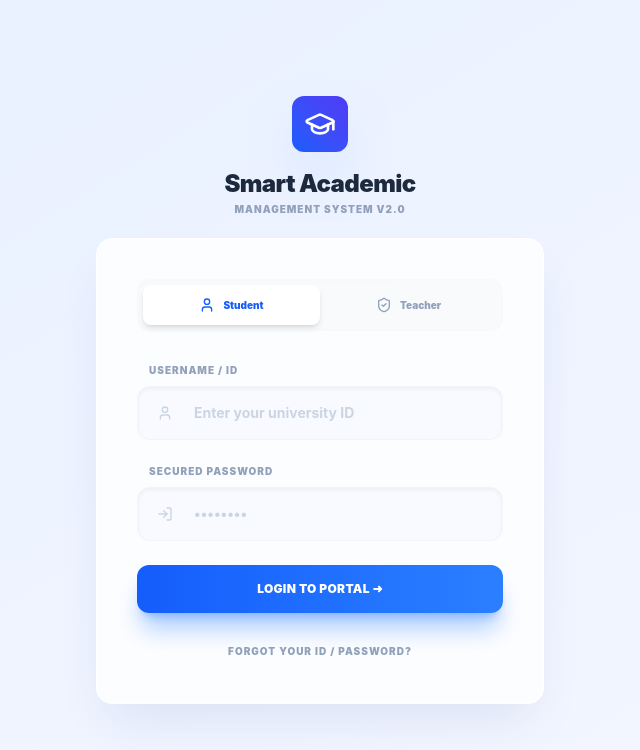
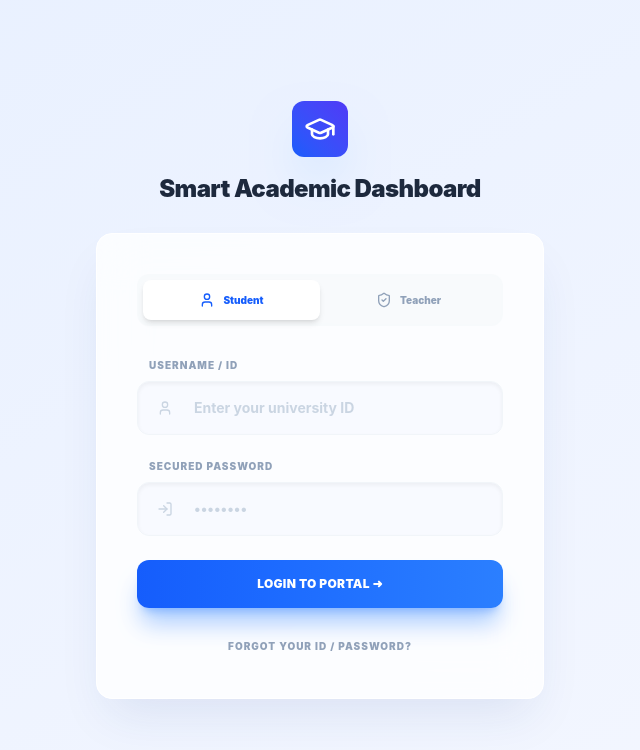
Before and after one commit to ramavath-meghana/Smart-Academic-Dashboard, a React (Vite) app: page / in a window 1280 px wide. Shown: the top 750 px of the page, without its empty margins (320-960 px from the left). Built offline with nearby package versions, Linux system fonts and the light colour scheme.

Commit message:
11th commit

```diff
--- a/src/pages/Login.tsx
+++ b/src/pages/Login.tsx
@@ -39,8 +39,8 @@ export default function Login({ onLogin }: { onLogin: (user: any) => void }) {
         <div className="w-14 h-14 bg-gradient-to-tr from-blue-600 to-indigo-600 rounded-xl flex items-center justify-center shadow-2xl shadow-blue-200 mx-auto mb-4 transform transition-hover hover:rotate-6">
           <GraduationCap className="w-8 h-8 text-white" />
         </div>
-        <h1 className="text-2xl font-black text-slate-800 tracking-tight mb-1">Smart Academic</h1>
-        <p className="text-[10px] font-black text-slate-400 uppercase tracking-widest leading-none">Management System v2.0</p>
+        <h1 className="text-2xl font-black text-slate-800 tracking-tight mb-1">Smart Academic Dashboard</h1>
+        <p className="text-[10px] font-black text-slate-400 uppercase tracking-widest leading-none"></p>
       </div>
 
       <motion.div
```
